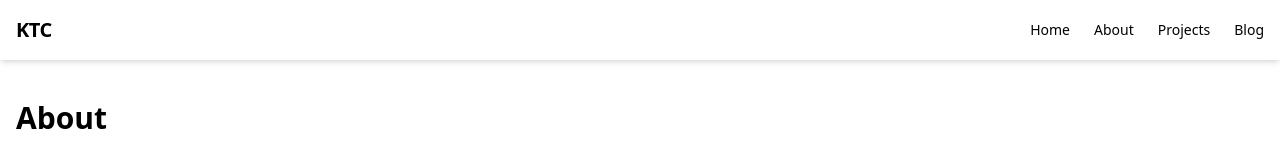
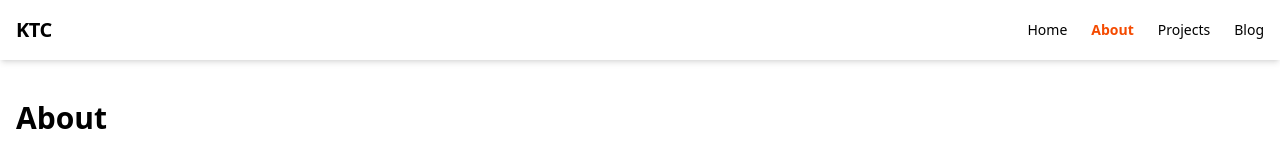
Before and after one commit to ionutbirlad/project-ktc, a Next.js app: page /about in a window 1280 px wide. Shown: the top 156 px of the page. Built offline with nearby package versions, Linux system fonts and the light colour scheme.

Commit message:
feat: added dinamic coloring to navbar

```diff
--- a/src/components/layout/Navbar.tsx
+++ b/src/components/layout/Navbar.tsx
@@ -1,15 +1,20 @@
+"use client";
+
 import Link from 'next/link';
+import { usePathname } from 'next/navigation';
 
 export default function Navbar() {
+  const pathname = usePathname();
+
   return (
     <header className="bg-white shadow-md">
       <div className="container mx-auto px-4 py-4 flex justify-between items-center">
         <span className="text-xl font-bold tracking-tight">KTC</span>
         <nav className="space-x-6 text-sm font-medium">
-          <Link href="/" className="hover:text-orange-600 transition-colors">Home</Link>
-          <Link href="/about" className="hover:text-orange-600 transition-colors">About</Link>
-          <Link href="/projects" className="hover:text-orange-600 transition-colors">Projects</Link>
-          <Link href="/blog" className="hover:text-orange-600 transition-colors">Blog</Link>
+          <Link href="/" className={pathname === "/" ? "text-orange-600 font-semibold" : "hover:text-orange-600"}>Home</Link>
+          <Link href="/about" className={pathname === "/about" ? "text-orange-600 font-semibold" : "hover:text-orange-600"}>About</Link>
+          <Link href="/projects" className={pathname === "/projects" ? "text-orange-600 font-semibold" : "hover:text-orange-600"}>Projects</Link>
+          <Link href="/blog" className={pathname === "/blog" ? "text-orange-600 font-semibold" : "hover:text-orange-600"}>Blog</Link>
         </nav>
       </div>
     </header>
```
